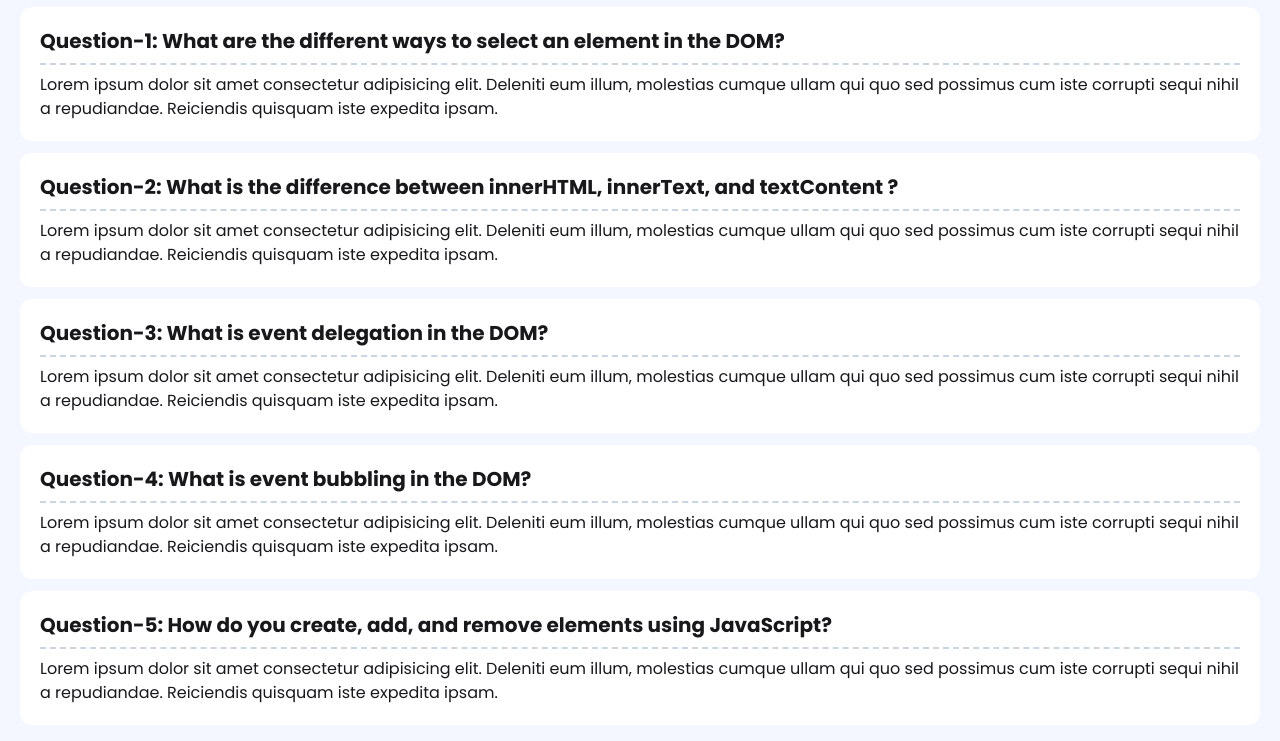
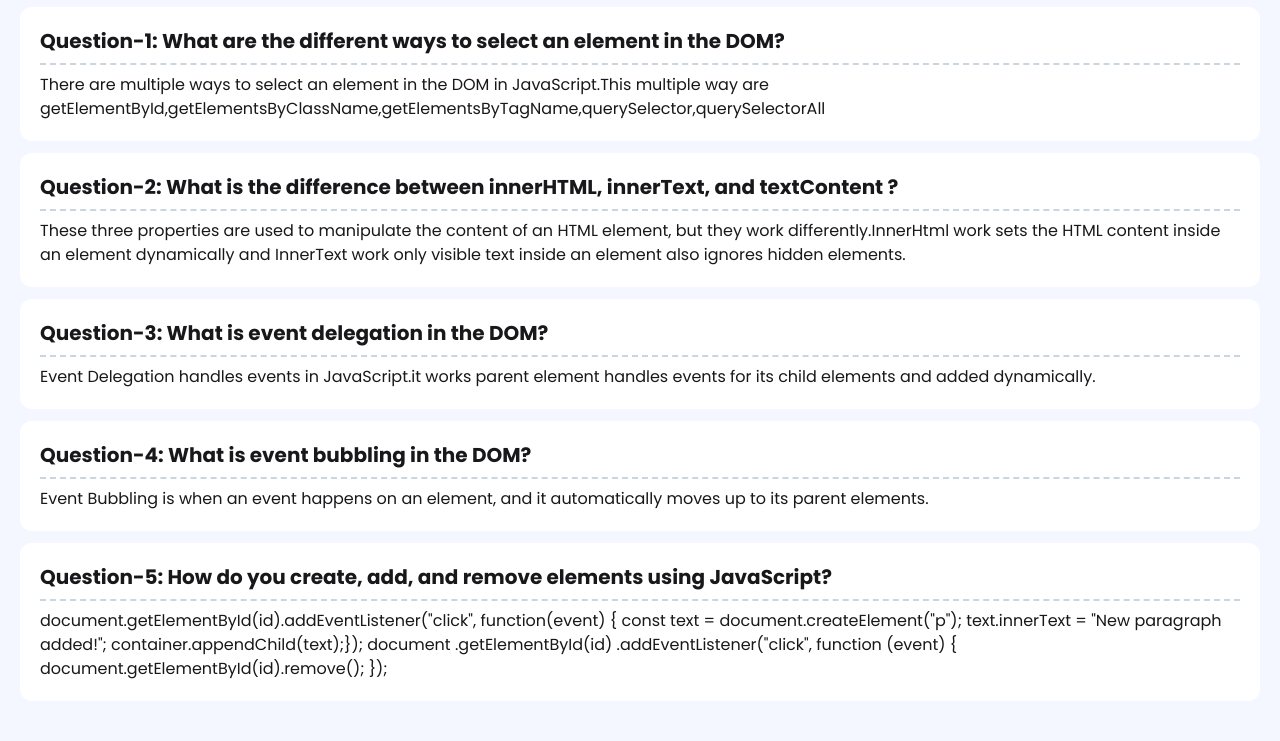
Before and after one commit to MdNurulIslam99/DevBoard, a plain HTML site: page blog.html in a window 1280 px wide. Shown: the part 185-926 px from the top of the page. Drawn offline with nearby package versions, Linux system fonts and the light colour scheme.

Commit message:
update card content

```diff
--- a/blog.html
+++ b/blog.html
@@ -62,43 +62,49 @@
                         different ways to select an element in the
                         DOM?</h2>
                     <p class="border-b-2 border-dashed border-b-slate-300"></p>
-                    <p>Lorem ipsum dolor sit amet consectetur adipisicing elit. Deleniti eum illum, molestias cumque
-                        ullam qui quo sed possimus cum iste corrupti sequi nihil a repudiandae. Reiciendis quisquam iste
-                        expedita ipsam.</p>
+                    <p>There are multiple ways to select an element in the DOM in JavaScript.This multiple way are
+                        getElementById,getElementsByClassName,getElementsByTagName,querySelector,querySelectorAll</p>
                 </div>
 
                 <div class="mt-3 bg-white rounded-xl p-5 space-y-2">
                     <h2 class="text-xl font-bold ">Question-2: What is the difference between innerHTML, innerText, and
                         textContent ?</h2>
                     <p class="border-b-2 border-dashed border-b-slate-300"></p>
-                    <p>Lorem ipsum dolor sit amet consectetur adipisicing elit. Deleniti eum illum, molestias cumque
-                        ullam qui quo sed possimus cum iste corrupti sequi nihil a repudiandae. Reiciendis quisquam iste
-                        expedita ipsam.</p>
+                    <p>These three properties are used to manipulate the content of an HTML element, but they work
+                        differently.InnerHtml work sets the HTML content inside an element dynamically and InnerText
+                        work only visible text inside an element also ignores hidden elements.</p>
                 </div>
 
                 <div class="mt-3 bg-white rounded-xl p-5 space-y-2">
                     <h2 class="text-xl font-bold ">Question-3: What is event delegation in the DOM?</h2>
                     <p class="border-b-2 border-dashed border-b-slate-300"></p>
-                    <p>Lorem ipsum dolor sit amet consectetur adipisicing elit. Deleniti eum illum, molestias cumque
-                        ullam qui quo sed possimus cum iste corrupti sequi nihil a repudiandae. Reiciendis quisquam iste
-                        expedita ipsam.</p>
+                    <p>Event Delegation handles events in JavaScript.it works parent element handles events for its
+                        child elements and added dynamically. </p>
                 </div>
 
                 <div class="mt-3 bg-white rounded-xl p-5 space-y-2">
                     <h2 class="text-xl font-bold ">Question-4: What is event bubbling in the DOM?</h2>
                     <p class="border-b-2 border-dashed border-b-slate-300"></p>
-                    <p>Lorem ipsum dolor sit amet consectetur adipisicing elit. Deleniti eum illum, molestias cumque
-                        ullam qui quo sed possimus cum iste corrupti sequi nihil a repudiandae. Reiciendis quisquam iste
-                        expedita ipsam.</p>
+                    <p>Event Bubbling is when an event happens on an element, and it automatically moves up to its
+                        parent elements.</p>
                 </div>
 
                 <div class="mt-3 bg-white rounded-xl p-5 space-y-2">
                     <h2 class="text-xl font-bold ">Question-5: How do you create, add, and remove elements using
                         JavaScript?</h2>
                     <p class="border-b-2 border-dashed border-b-slate-300"></p>
-                    <p>Lorem ipsum dolor sit amet consectetur adipisicing elit. Deleniti eum illum, molestias cumque
-                        ullam qui quo sed possimus cum iste corrupti sequi nihil a repudiandae. Reiciendis quisquam iste
-                        expedita ipsam.</p>
+                    <p> document.getElementById(id).addEventListener("click", function(event) {
+                        const text = document.createElement("p");
+                        text.innerText = "New paragraph added!";
+                        container.appendChild(text);});
+
+                        document
+                        .getElementById(id)
+                        .addEventListener("click", function (event) {
+                        document.getElementById(id).remove();
+                        });
+
+                    </p>
                 </div>
             </div>
         </section>
--- a/script/main.js
+++ b/script/main.js
@@ -73,6 +73,7 @@ document
     handleToggle("completedBtn6", true);
   });
 
+// create date
 updateDate("addDate");
 
 //   Clear button Activity
@@ -84,7 +85,7 @@ document
     document.getElementById("text").remove();
   });
 
-const colors = ["purple", "orange", "green", "blue", "yellowgreen"];
+const colors = ["purple", "orange", "green", "blue", "yellowGreen"];
 let i = 0;
 
 document.getElementById("themBtn").addEventListener("click", function (event) {
```
Also changed, not shown: index.html (+6 -12 lines).
